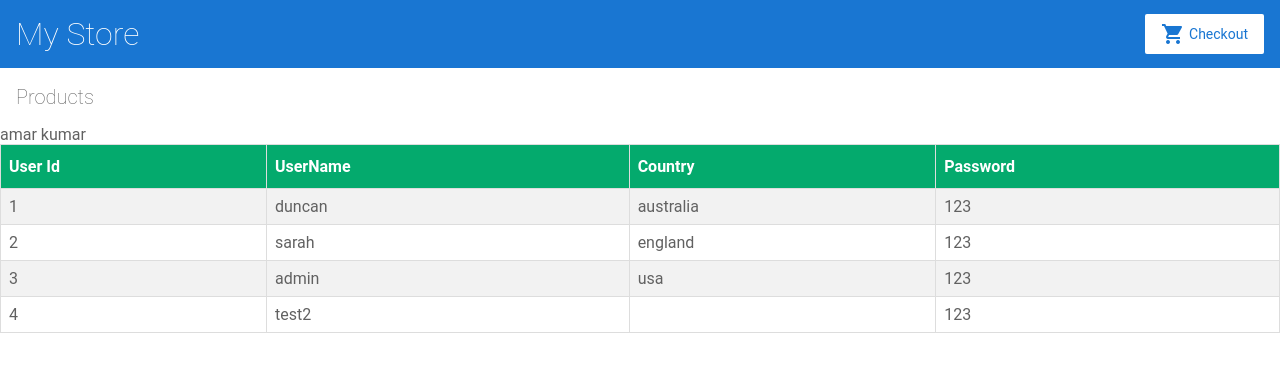
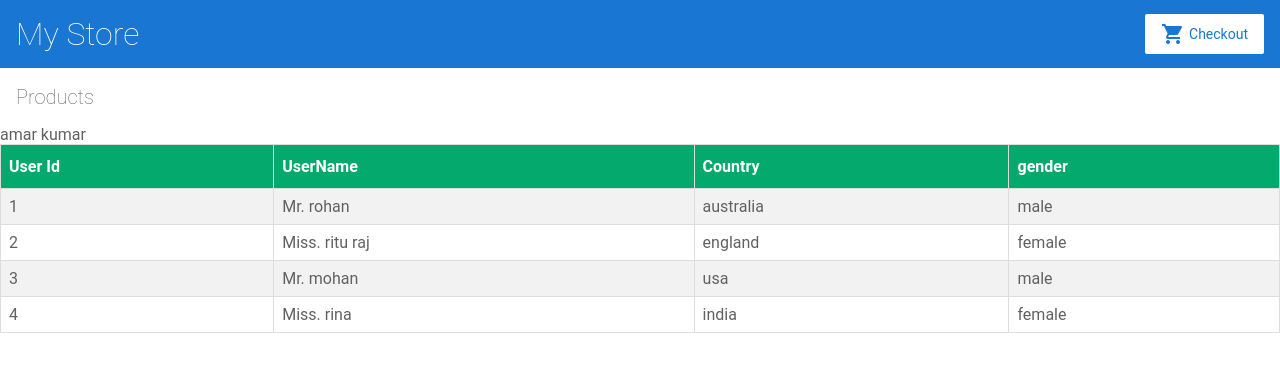
Before and after one commit to akamar112kumar/angular-with_json, an Angular app: page / in a window 1280 px wide. Shown: the top 372 px of the page. Built offline with nearby package versions, Linux system fonts and the light colour scheme.

Commit message:
3 files modified, 2 added

```diff
--- a/src/app/app.component.html
+++ b/src/app/app.component.html
@@ -10,13 +10,13 @@
     <th>User Id</th>
     <th>UserName</th>
     <th>Country</th>
-    <th>Password</th>
+    <th>gender</th>
   </tr>
   <tr *ngFor="let item of myresult">
     <td>{{ item.id }}</td>
-    <td>{{ item.username }}</td>
+    <td>{{ item.username | gender: item.gender }}</td>
     <td>{{ item.country }}</td>
-    <td>{{ item.password }}</td>
+    <td>{{ item.gender }}</td>
   </tr>
 </table>
 
--- a/src/app/app.module.ts
+++ b/src/app/app.module.ts
@@ -9,6 +9,7 @@ import { ProductListComponent } from './product-list/product-list.component';
 import { HomeComponent } from './home/home.component';
 import { JsoDataControlerService } from './jso-data-controler.service';
 import { HttpClientModule } from '@angular/common/http';
+import { GenderPipe } from './gender.pipe';
 
 @NgModule({
   imports: [
@@ -22,6 +23,7 @@ import { HttpClientModule } from '@angular/common/http';
     TopBarComponent,
     ProductListComponent,
     HomeComponent,
+    GenderPipe,
   ],
   providers: [JsoDataControlerService],
   bootstrap: [AppComponent],
--- /dev/null
+++ b/src/app/gender.pipe.ts
@@ -0,0 +1,14 @@
+import { Pipe, PipeTransform } from '@angular/core';
+
+@Pipe({
+  name: 'gender',
+})
+export class GenderPipe implements PipeTransform {
+  transform(value: string, gender: string): string {
+    if (gender.toLowerCase() == 'male') {
+      return 'Mr. ' + value;
+    } else {
+      return 'Miss. ' + value;
+    }
+  }
+}
--- a/src/assets/shipping.json
+++ b/src/assets/shipping.json
@@ -2,25 +2,26 @@
   "users": [
     {
       "id": 1,
-      "username": "duncan",
+      "username": "rohan",
       "country": "australia",
-      "password": "123"
+      "gender": "male"
     },
     {
       "id": 2,
-      "username": "sarah",
+      "username": "ritu raj",
       "country": "england",
-      "password": "123"
+      "gender": "female"
     },
     {
       "id": 3,
-      "username": "admin",
+      "username": "mohan",
       "country": "usa",
-      "password": "123"
+      "gender": "male"
     },
     {
-      "username": "test2",
-      "password": "123",
+      "username": "rina",
+      "country": "india",
+      "gender": "female",
       "id": 4
     }
   ],
```
Also changed, not shown: 1 other file (tests, documents, lock files or other folders).
